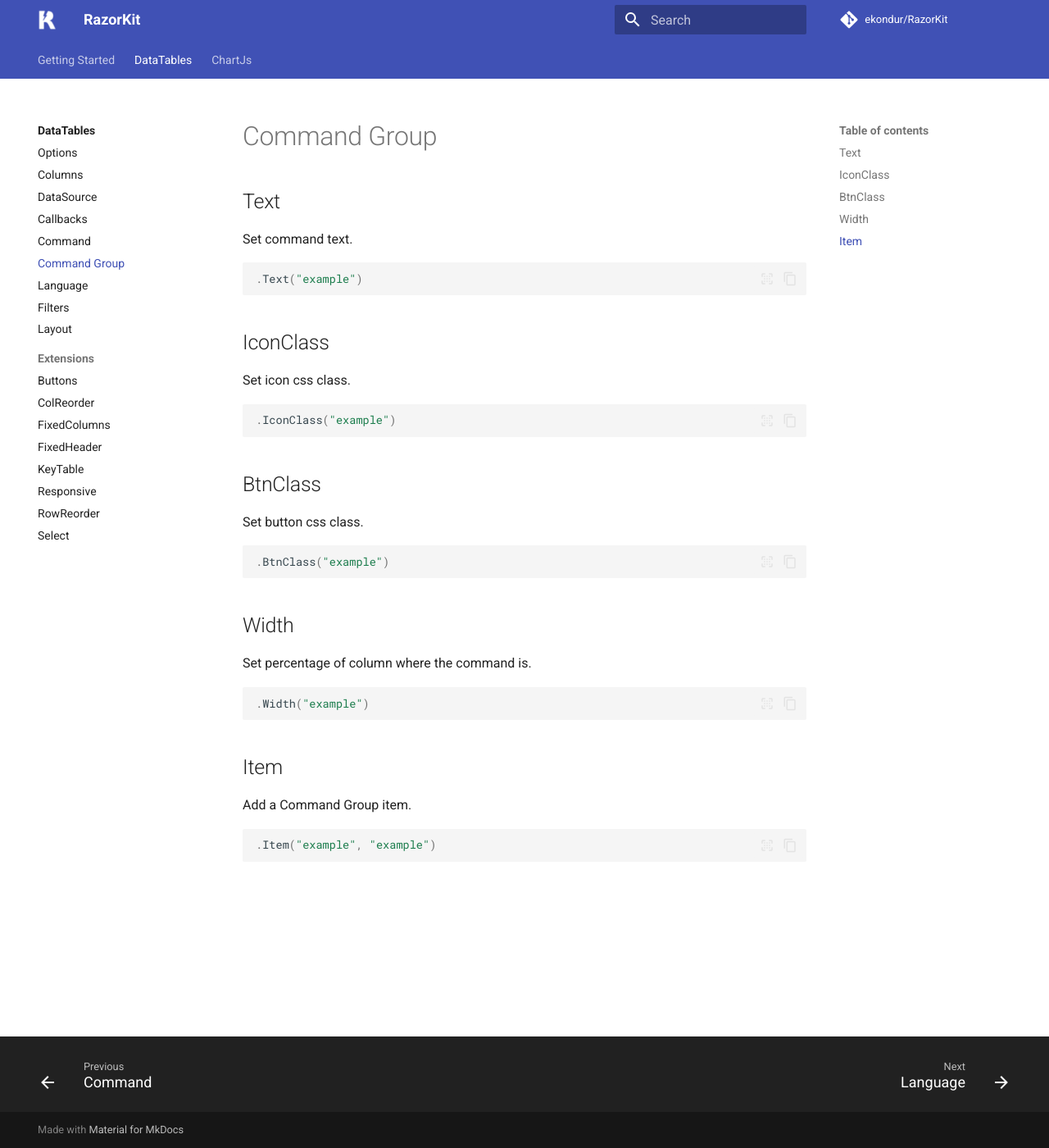
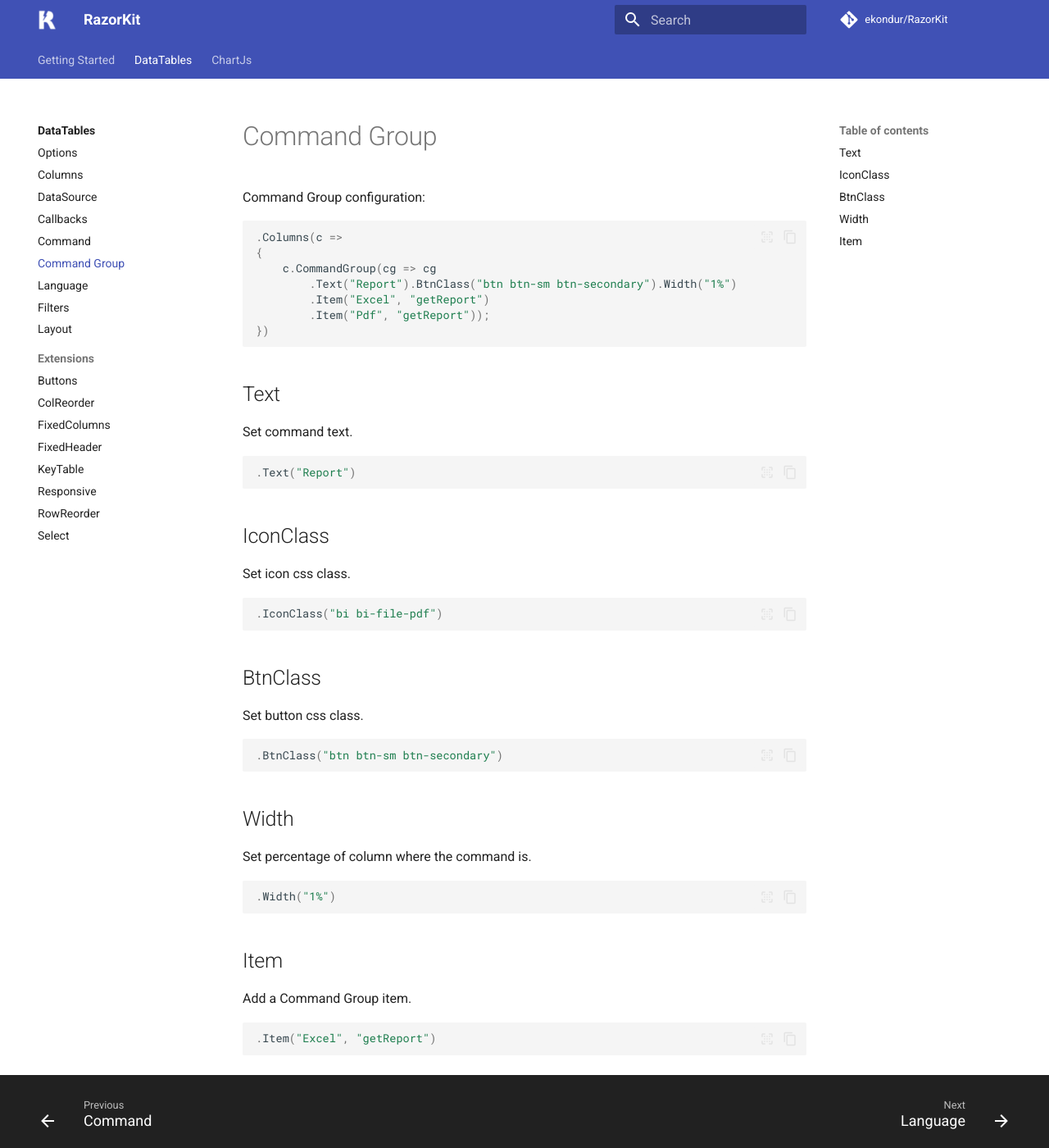
Before and after one commit to ekondur/RazorKit, an MkDocs documentation site: the page built from docs/datatables/command-group.md, in a window 1280 px wide and 1400 px high. Shown: the whole window at 82% size. Built offline with MkDocs 1.6.1 and Material for MkDocs 9.7.7, drawn with Linux system fonts in a browser that asks for light colours; comment, search, counter and statistics services are not loaded.

Commit message:
updated commands docs

````diff
--- a/docs/datatables/command-group.md
+++ b/docs/datatables/command-group.md
@@ -1,29 +1,40 @@
+Command Group configuration:
+```csharp
+.Columns(c =>
+{
+    c.CommandGroup(cg => cg
+		.Text("Report").BtnClass("btn btn-sm btn-secondary").Width("1%")
+        .Item("Excel", "getReport")
+		.Item("Pdf", "getReport"));
+})
+```
+
 ## Text
 Set command text.
 ```csharp
-.Text("example")
+.Text("Report")
 ```
 
 ## IconClass
 Set icon css class.
 ```csharp
-.IconClass("example")
+.IconClass("bi bi-file-pdf")
 ```
 
 ## BtnClass
 Set button css class.
 ```csharp
-.BtnClass("example")
+.BtnClass("btn btn-sm btn-secondary")
 ```
 
 ## Width
 Set percentage of column where the command is.
 ```csharp
-.Width("example")
+.Width("1%")
 ```
 
 ## Item
 Add a Command Group item.
 ```csharp
-.Item("example", "example")
+.Item("Excel", "getReport")
 ```
--- a/mkdocs.yml
+++ b/mkdocs.yml
@@ -21,6 +21,7 @@ theme:
         - search.share
         - search.suggest
 markdown_extensions:
+  - def_list
   - admonition
   - pymdownx.highlight:
       anchor_linenums: true
````
Also changed, not shown: docs/datatables/callbacks.md (+21 -11 lines), docs/datatables/columns.md (+5 -5 lines), docs/datatables/command.md (+14 -5 lines).
